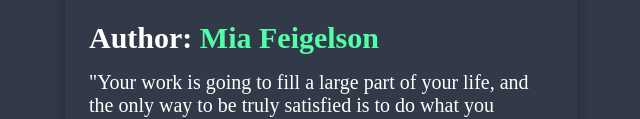
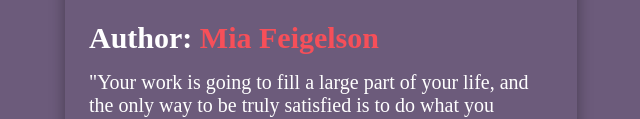
Before and after one commit to Tamarapreye-M/CQD_Group_Project1, a plain HTML site: page pages/queenann.html in a window 1280 px wide. Shown: the part 560-679 px from the top of the page, without its empty margins (319-959 px from the left). Drawn offline with Linux system fonts and the light colour scheme.

Commit message:
final style change

```diff
--- a/css/queenann.css
+++ b/css/queenann.css
@@ -4,7 +4,7 @@
 	box-sizing: border-box;
 }
 body {
-	background-color: hsl(217, 19%, 24%);
+	background-color: #6C5B7B;
 }
 .wrapper {
 	color: white;
@@ -37,7 +37,7 @@ h2 {
 	font-size: 30px;
 }
 span {
-	color: hsl(150, 100%, 66%);
+	color: #f64f59;
 }
 p {
 	font-size: 20px;
```
